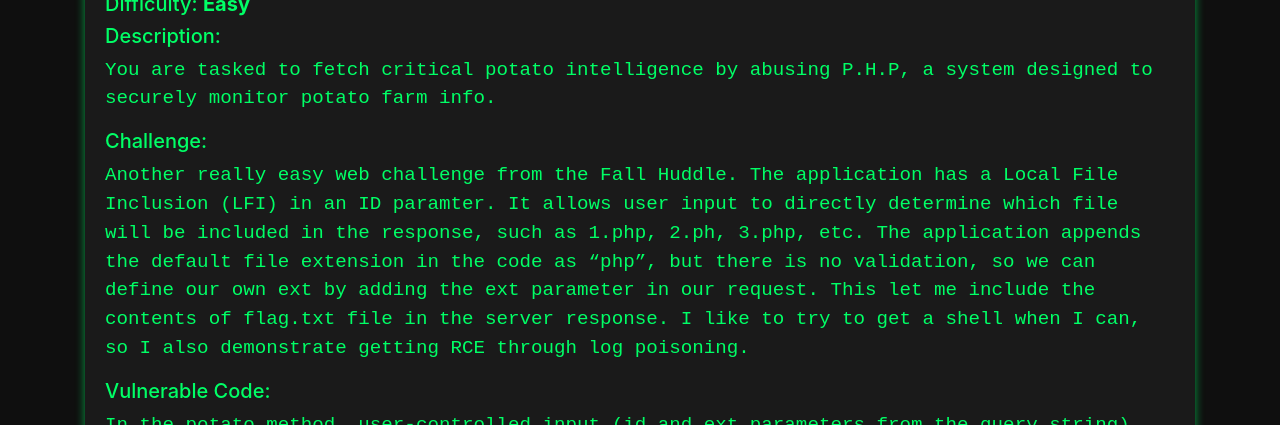
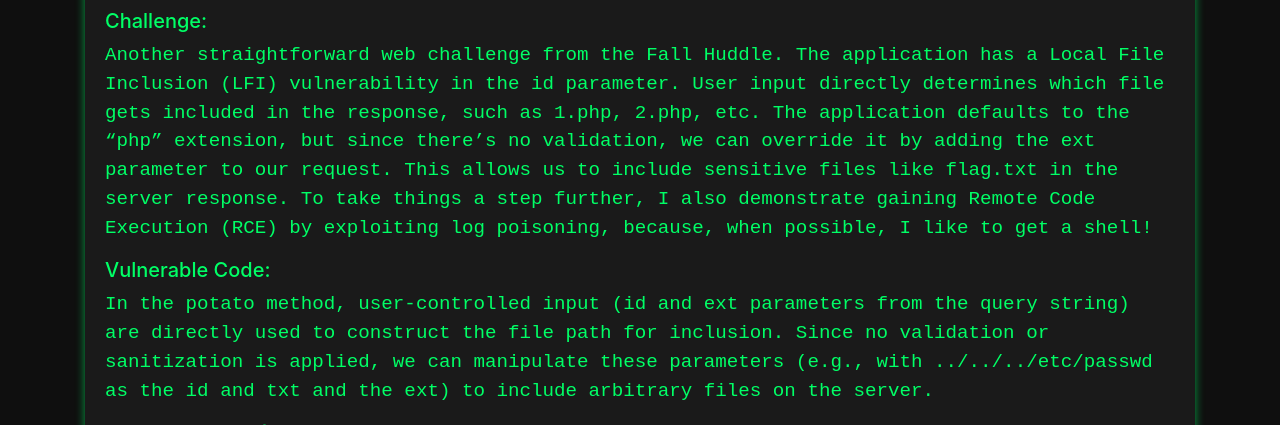
Before and after one commit to Turbul3nce/Turbul3nce.github.io, a Jekyll site: the page built from _pages/writeups/web/potatohealthprogram.md, in a window 1280 px wide and 900 px high, scrolled down 1011 px, cut to the strip 216-641 px from the top of the window. Built offline with Jekyll 4.4.1, drawn with Linux system fonts in a browser that asks for light colours; nearby versions of some CDN libraries; some of the changed text lies outside the part shown.

Commit message:
Update potatohealthprogram.md

```diff
--- a/_pages/writeups/web/potatohealthprogram.md
+++ b/_pages/writeups/web/potatohealthprogram.md
@@ -5,7 +5,7 @@ permalink: /writeups/web/php
 comments: false
 ---
 <p align="center">
-  <img src="https://i.imgflip.com/9727sa.jpg" title="PHP" width="100%" />
+  <img src="https://i.imgflip.com/9727sa.jpg" title="PHP" width="85%" />
 </p>
 
 ##### Difficulty: <b>Easy</b>
@@ -14,36 +14,38 @@ comments: false
 You are tasked to fetch critical potato intelligence by abusing P.H.P, a system designed to securely monitor potato farm info.
 
 ##### Challenge:
-Another really easy web challenge from the Fall Huddle. The application has a Local File Inclusion (LFI) in an ID paramter. It allows user input to directly determine which file will be included in the response, such as 1.php, 2.ph, 3.php, etc. The application appends the default file extension in the code as "php", but there is no validation, so we can define our own ext by adding the ext parameter in our request. This let me include the contents of flag.txt file in the server response. I like to try to get a shell when I can, so I also demonstrate getting RCE through log poisoning.
+Another straightforward web challenge from the Fall Huddle. The application has a Local File Inclusion (LFI) vulnerability in the id parameter. User input directly determines which file gets included in the response, such as 1.php, 2.php, etc. The application defaults to the "php" extension, but since there’s no validation, we can override it by adding the ext parameter to our request. This allows us to include sensitive files like flag.txt in the server response. To take things a step further, I also demonstrate gaining Remote Code Execution (RCE) by exploiting log poisoning, because, when possible, I like to get a shell!
 
 ##### Vulnerable Code:
 In the potato method, user-controlled input (id and ext parameters from the query string) are directly used to construct the file path for inclusion. Since no validation or sanitization is applied, we can manipulate these parameters (e.g., with ../../../etc/passwd as the id and txt and the ext) to include arbitrary files on the server.
 ###### IndexController.php file:
 <p align="center">
-  <img src="https://i.imgflip.com/972d30.jpg" title="PHP Controller" width="100%" />
+  <img src="https://i.imgflip.com/972d30.jpg" title="PHP Controller" width="60%" />
 </p>
 <br>
 
 ##### Solution:
 Once we navigate to the application using our browser, we see three potatos. Each of them gets loaded using the ID parameter.
 <p align="center">
-  <img src="https://i.imgflip.com/972gx1.jpg" title="ID Parameter" width="100%" />
+  <img src="https://i.imgflip.com/972gx1.jpg" title="ID Parameter" width="90%" />
 </p>
 <br>
 
-At first, I was unable to include any other files in the servers response. I wanted to see how the application was handding the user input in the ID parameter, so I turned to the source code. A quick look at the index controller revealed why I couldn't get other files to load. There was another hidden paramter "ext" which was set as php by default. So I thouhgt, in theory, I should just be able to just add the ext paramter to the URL to access other non php files. Sure enough, I was able to access the flag:
+At first, I couldn’t include any files beyond the default ones provided by the application. I suspected something in the way the id parameter was being handled, so I checked the source code. A quick look at the index controller revealed why I couldn't get other files to load. There was another hidden paramter "ext", which was set as 'php' by default. I realized that by manually adding the ext parameter to the URL, I could specify any file extension. Sure enough, after including the ext parameter, I was able to access other files, including the flag:
 <p align="center">
-  <img src="https://i.imgflip.com/972jfn.jpg" title="The Flag" width="100%" />
+  <img src="https://i.imgflip.com/972jfn.jpg" title="The Flag" width="85%" />
 </p>
+<br>
+<br>
 
 ##### RCE via Log Poisoning:
-I able to grab the flag, but I like to also get a shell when possible. I figured if there was an LFI, log poisoning would be a quick and easy way to escalate it to remote code execution. So I captured a request to the sever, replaced the User Agent with a PHP reverse shell, and forwarded the request to the server. I then setup a netcat listener.
+After grabbing the flag, I decided to take it a step further and try to get a shell, as I always prefer that route when possible. Since there was an LFI vulnerability, I realized that log poisoning would be a simple way to escalate this to remote code execution. I verified I could include the nginx access.log file. I then captured a request to the server, modified the User-Agent header to contain a PHP reverse shell, and forwarded the request.
 <p align="center">
-  <img src="https://i.imgflip.com/972ips.jpg" title="Burp Request" width="100%" />
+  <img src="https://i.imgflip.com/972ips.jpg" title="Burp Request" width="85%" />
 </p>
 <br>
 
-After including the the access.log file in the server's response, I received a connection on my netcat listener as www:
+With a netcat listener set up on port 1234, I was able to establish a shell connection.
 <p align="center">
-  <img src="https://i.imgflip.com/972j7z.jpg" title="RCE" width="100%" />
+  <img src="https://i.imgflip.com/972j7z.jpg" title="RCE" width="85%" />
 </p>
```
